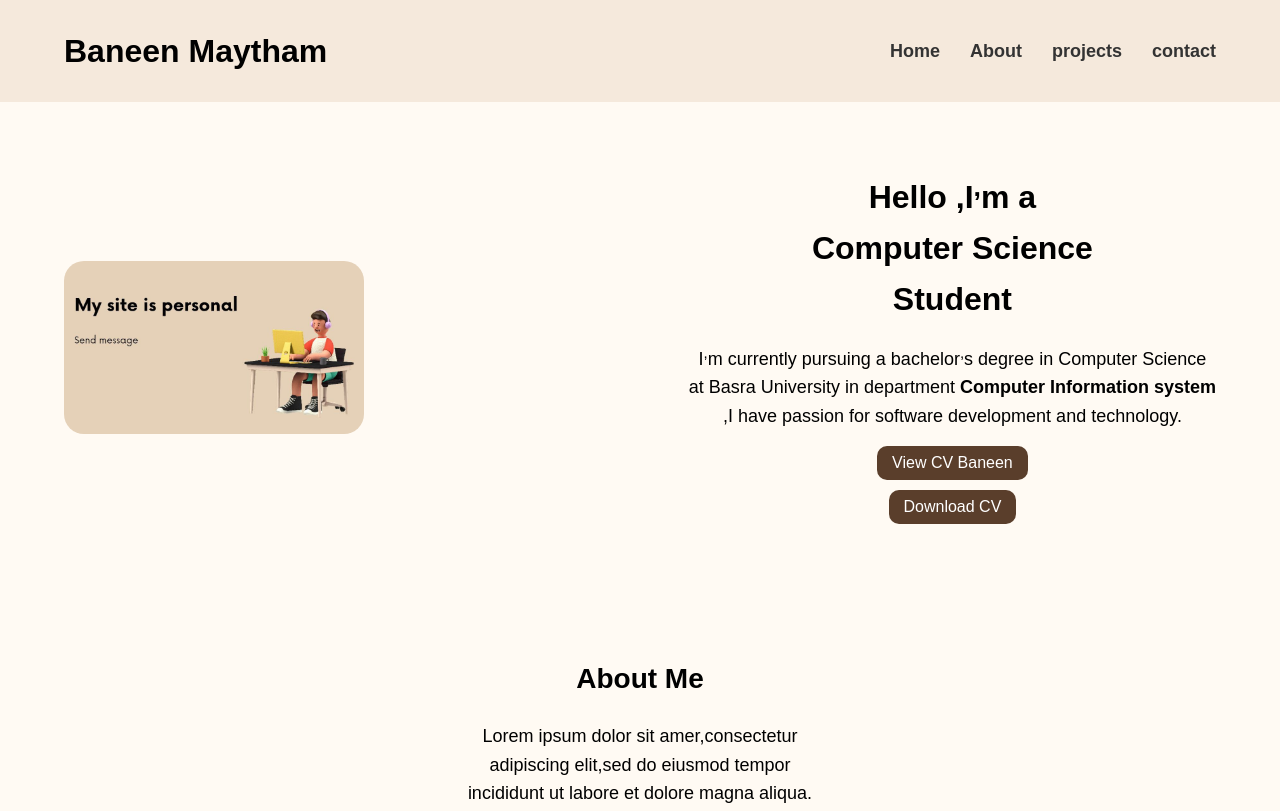
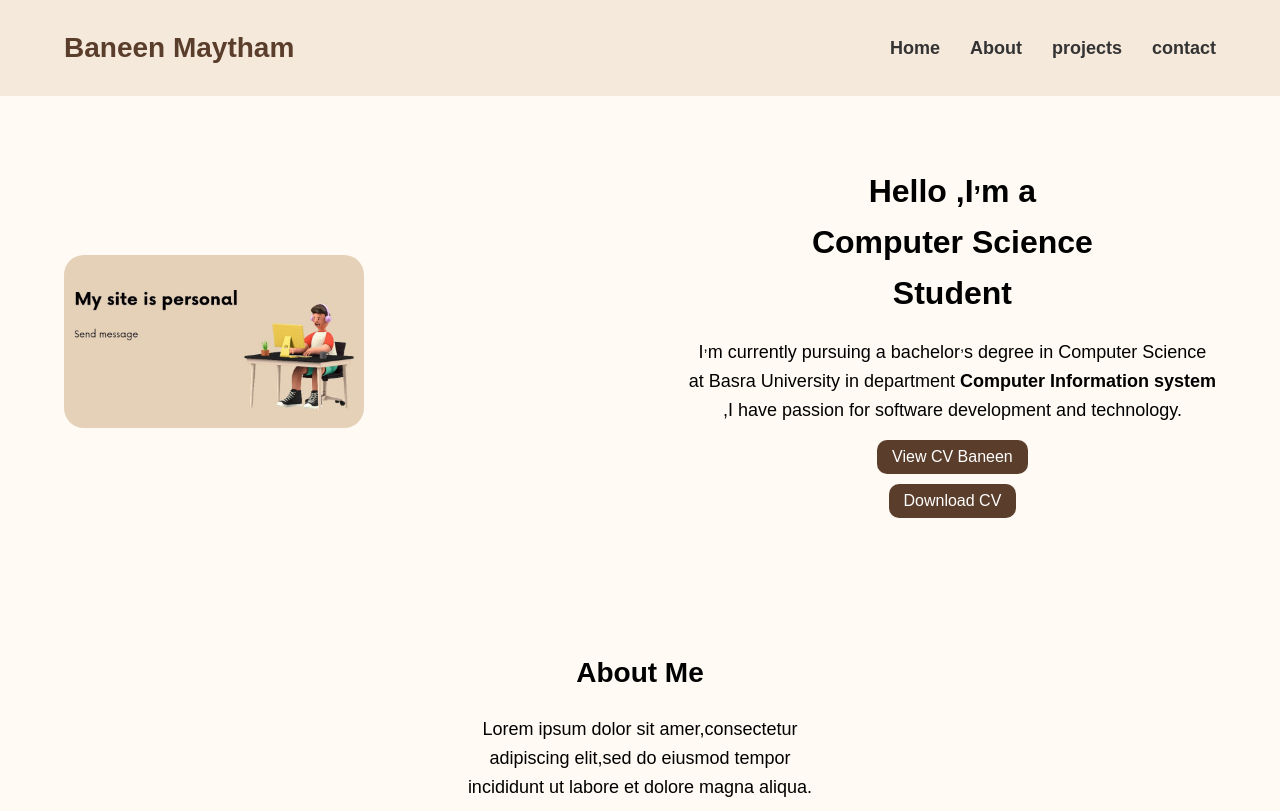
Before and after one commit to binin22/website-Baneen, a plain HTML site: page index.html in a window 1280 px wide. Shown: the top 811 px of the page. Drawn offline with Linux system fonts and the light colour scheme.

Commit message:
Update file.css

```diff
--- a/file.css
+++ b/file.css
@@ -23,7 +23,7 @@ body {
 }
 
 /* اسم الموقع */
-.animated-name {
+.animatedname {
   font-size: 28px;
   font-weight: bold;
   color: #5a3e2b;
```
